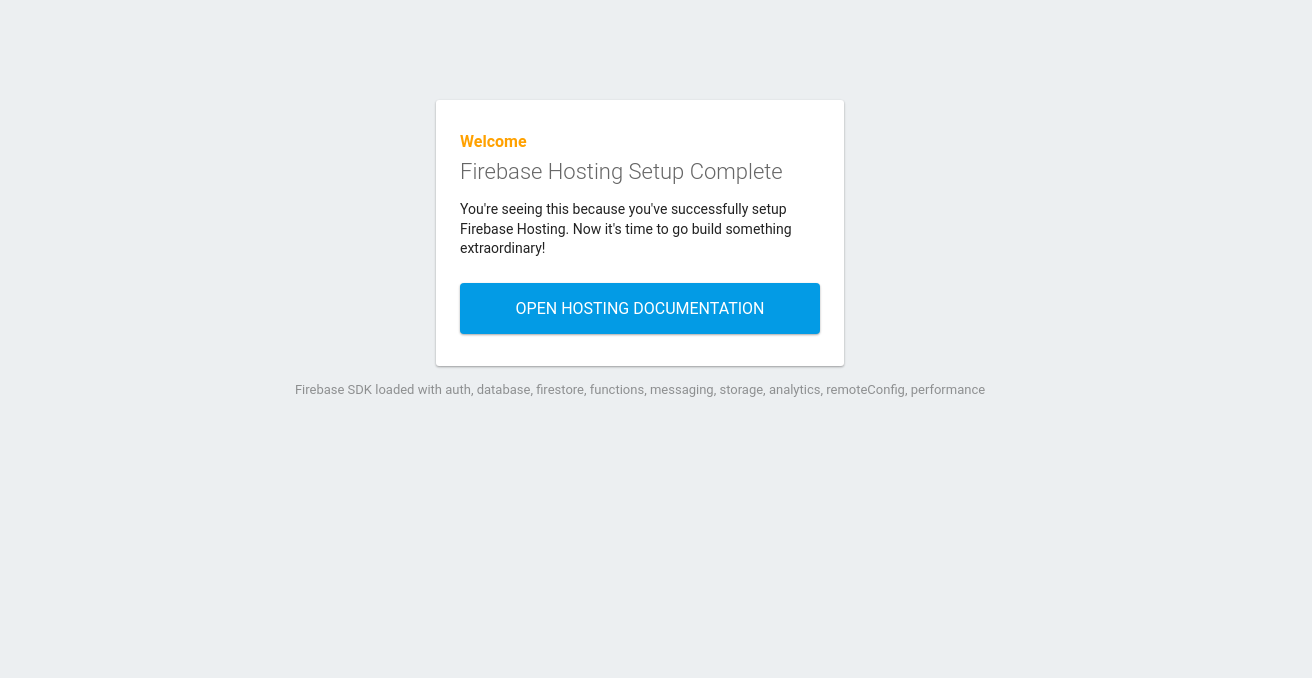
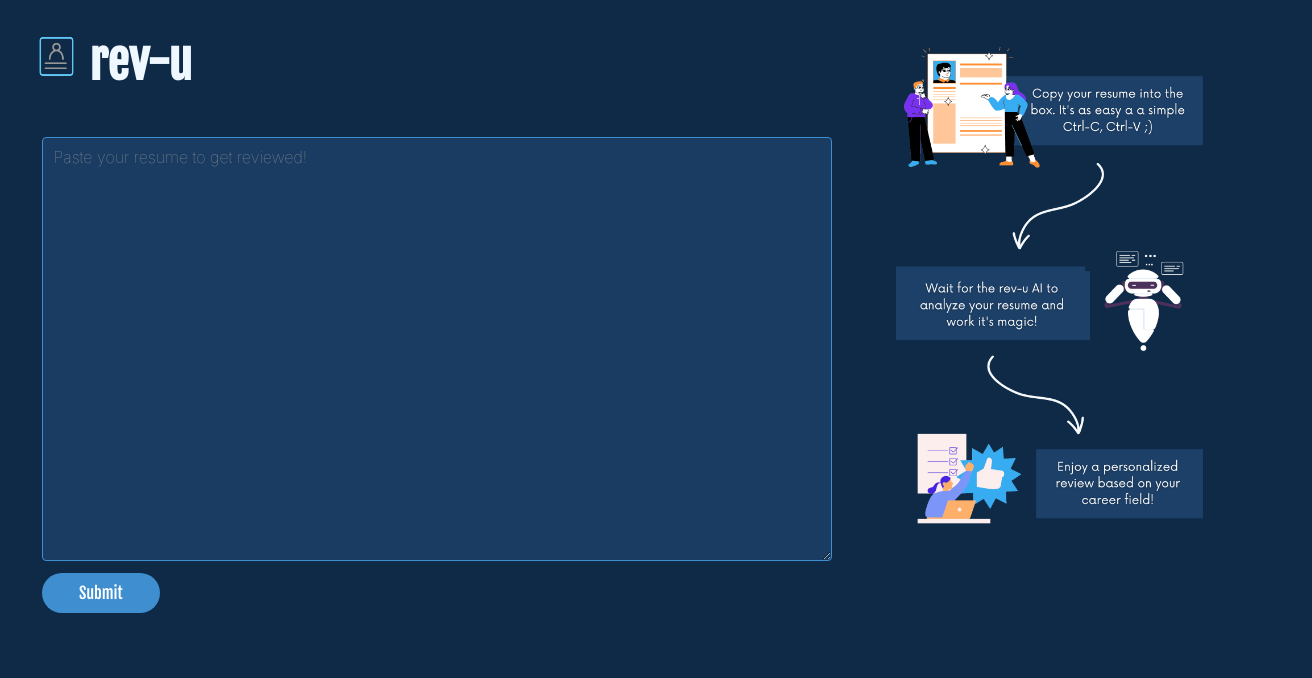
Before and after one commit to padenaa/revu, a website: page public/index.html in a window 1280 px wide. Shown: the whole page, 1312 px wide, since content can reach past the window. Drawn offline with nearby package versions, Linux system fonts and the light colour scheme; some packages are replaced by stand-ins of ours.

Commit message:
made frontend

```diff
--- /dev/null
+++ b/public/css/style.css
@@ -0,0 +1,51 @@
+@import url('https://fonts.googleapis.com/css?family=Fjalla+One&display=swap');
+@import url('https://fonts.googleapis.com/css?family=Source+Code+Pro&display=swap');
+
+html{
+    background: #0e2a47;
+}
+
+.image{
+    size: 80%;
+}
+
+textarea::placeholder {
+    color: rgb(148, 148, 148) !important;
+}
+
+.title-font {
+    font-family: 'Fjalla One', sans-serif;
+    color:aliceblue;
+    margin-top: 1.5%;
+}
+
+.source-font{
+
+    color: aliceblue;
+    font-weight: 100;
+}
+
+.is-dark-blue{
+    background-color: #0e2a47;
+}
+
+.light-blue{
+    background-color: #1d4068d1;
+}
+
+.center {
+    width: 16%;
+    margin-left: 42%;
+    margin-right: 42%;
+}
+
+.submit{
+    text-align: left;
+    width: 15%;
+    margin-bottom: 50px;
+}
+
+.card {
+    margin-left: 20%;
+    margin-right: 20%;
+}
--- a/public/index.html
+++ b/public/index.html
@@ -3,7 +3,7 @@
   <head>
     <meta charset="utf-8">
     <meta name="viewport" content="width=device-width, initial-scale=1">
-    <title>Welcome to Firebase Hosting</title>
+    <title>rev-u</title>
 
     <!-- update the version number as needed -->
     <script defer src="/__/firebase/9.17.2/firebase-app-compat.js"></script>
@@ -22,68 +22,45 @@
       to avoid connecting the SDK to running emulators.
     -->
     <script defer src="/__/firebase/init.js?useEmulator=true"></script>
+    <link rel="stylesheet" href="https://cdn.jsdelivr.net/npm/bulma@0.9.4/css/bulma-rtl.min.css">
+    <link rel="stylesheet" href="css/style.css" type="text/css">
+    <link rel="icon" type="image/x-icon" href="./icon.ico">
 
-    <style media="screen">
-      body { background: #ECEFF1; color: rgba(0,0,0,0.87); font-family: Roboto, Helvetica, Arial, sans-serif; margin: 0; padding: 0; }
-      #message { background: white; max-width: 360px; margin: 100px auto 16px; padding: 32px 24px; border-radius: 3px; }
-      #message h2 { color: #ffa100; font-weight: bold; font-size: 16px; margin: 0 0 8px; }
-      #message h1 { font-size: 22px; font-weight: 300; color: rgba(0,0,0,0.6); margin: 0 0 16px;}
-      #message p { line-height: 140%; margin: 16px 0 24px; font-size: 14px; }
-      #message a { display: block; text-align: center; background: #039be5; text-transform: uppercase; text-decoration: none; color: white; padding: 16px; border-radius: 4px; }
-      #message, #message a { box-shadow: 0 1px 3px rgba(0,0,0,0.12), 0 1px 2px rgba(0,0,0,0.24); }
-      #load { color: rgba(0,0,0,0.4); text-align: center; font-size: 13px; }
-      @media (max-width: 600px) {
-        body, #message { margin-top: 0; background: white; box-shadow: none; }
-        body { border-top: 16px solid #ffa100; }
-      }
-    </style>
   </head>
   <body>
-    <div id="message">
-      <h2>Welcome</h2>
-      <h1>Firebase Hosting Setup Complete</h1>
-      <p>You're seeing this because you've successfully setup Firebase Hosting. Now it's time to go build something extraordinary!</p>
-      <a target="_blank" href="https://firebase.google.com/docs/hosting/">Open Hosting Documentation</a>
+    <div class="columns is-variable is-1-mobile is-4-desktop is-8-widescreen">
+        <div class="column is-two-thirds">
+            <section class="hero is-small">
+                <div class="hero-body">
+                    <div class="columns is-gapless is-mobile">
+                        <div class="column is-1">
+                            <img class="image" src="./icon.png">
+                        </div>
+                        <div class="column">
+                            <h1 class="title is-1 title-font">
+                                rev-u
+                            </h1>
+                        </div>
+                    </div>
+                </div>
+            </section>
+            <br>
+            <div class="container is-dark-blue" style="padding-left:5%;">
+                <textarea id="input" class="input is-info is-dark source-font light-blue" type="text" rows="17" style="height:auto;" placeholder="Paste your resume to get reviewed!"></textarea>
+                <br>
+                <button class="button is-rounded is-info has-text-centered title-font submit" id="button">
+                    Submit
+                </button>
+            </div>
+        </div>
+        <div class="column">
+            <br>
+            <img src="./steps.png" style="max-width:80%; height:auto;">
+        </div>
     </div>
-    <p id="load">Firebase SDK Loading&hellip;</p>
 
-    <script>
-      document.addEventListener('DOMContentLoaded', function() {
-        const loadEl = document.querySelector('#load');
-        // // 🔥🔥🔥🔥🔥🔥🔥🔥🔥🔥🔥🔥🔥🔥🔥🔥🔥🔥🔥🔥🔥🔥🔥🔥🔥🔥🔥🔥🔥🔥🔥
-        // // The Firebase SDK is initialized and available here!
-        //
-        // firebase.auth().onAuthStateChanged(user => { });
-        // firebase.database().ref('/path/to/ref').on('value', snapshot => { });
-        // firebase.firestore().doc('/foo/bar').get().then(() => { });
-        // firebase.functions().httpsCallable('yourFunction')().then(() => { });
-        // firebase.messaging().requestPermission().then(() => { });
-        // firebase.storage().ref('/path/to/ref').getDownloadURL().then(() => { });
-        // firebase.analytics(); // call to activate
-        // firebase.analytics().logEvent('tutorial_completed');
-        // firebase.performance(); // call to activate
-        //
-        // // 🔥🔥🔥🔥🔥🔥🔥🔥🔥🔥🔥🔥🔥🔥🔥🔥🔥🔥🔥🔥🔥🔥🔥🔥🔥🔥🔥🔥🔥🔥🔥
+      <script src="js/script.js" type="text/javascript"></script>
 
-        try {
-          let app = firebase.app();
-          let features = [
-            'auth',
-            'database',
-            'firestore',
-            'functions',
-            'messaging',
-            'storage',
-            'analytics',
-            'remoteConfig',
-            'performance',
-          ].filter(feature => typeof app[feature] === 'function');
-          loadEl.textContent = `Firebase SDK loaded with ${features.join(', ')}`;
-        } catch (e) {
-          console.error(e);
-          loadEl.textContent = 'Error loading the Firebase SDK, check the console.';
-        }
-      });
-    </script>
+
   </body>
 </html>
```
Also changed, not shown: public/icon.ico (added), public/icon.png (added), public/steps.png (added).
